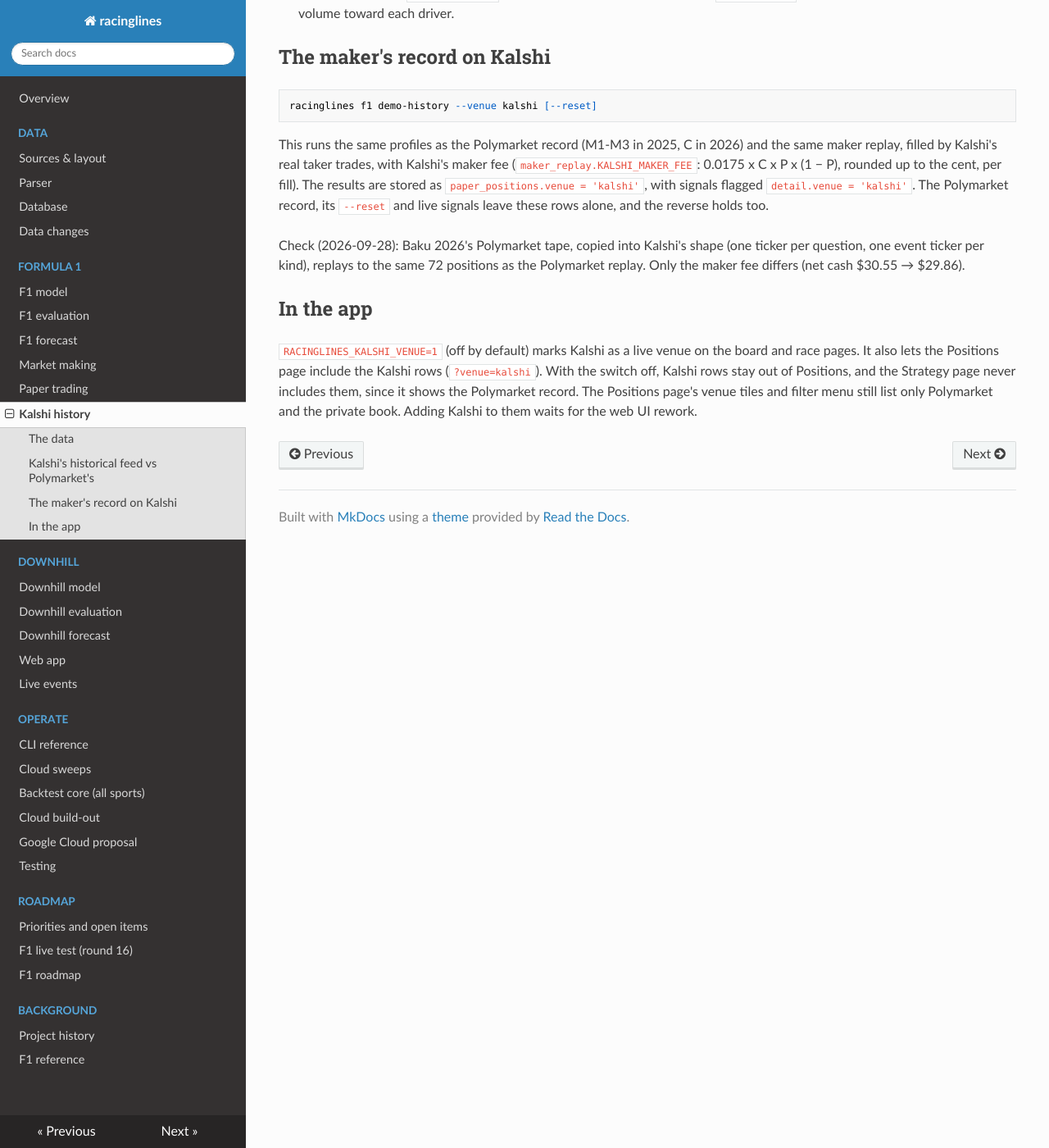
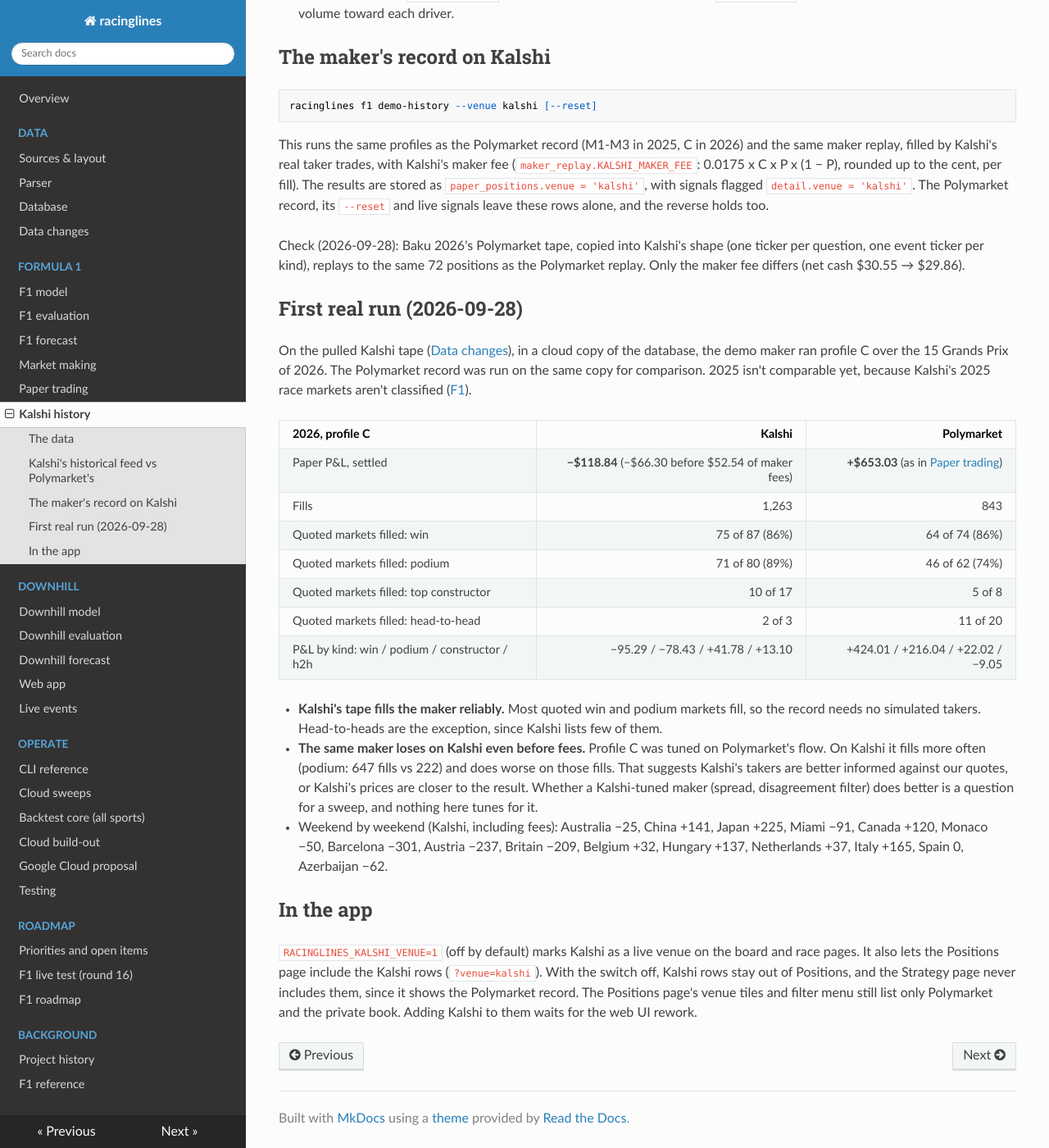
Before and after one commit to lalligagger/racinglines-public, an MkDocs documentation site: the page built from docs/kalshi-history.md, in a window 1280 px wide and 1400 px high, scrolled down 852 px. Shown: the whole window at 82% size. Built offline with MkDocs 1.6.1, drawn with Linux system fonts in a browser that asks for light colours; nearby versions of some CDN libraries.

Commit message:
Kalshi history: first real run of the demo maker on Kalshi's 2026 tape, beside Polymarket's
Profile C over the 15 Grands Prix of 2026: Kalshi -$118.84 (-$66.30 before $52.54 of maker fees),
Polymarket +$653.03 on the same copy (the known C record, so the Polymarket path is unchanged). Kalshi's
tape fills 86-89% of the quoted win and podium markets.

Co-Authored-By: Claude Opus 5.5 <noreply@anthropic.com>
Claude-Session: https://claude.ai/code/session_01Vj7f358jsfTa2NFkB5P9Vz

```diff
--- a/docs/kalshi-history.md
+++ b/docs/kalshi-history.md
@@ -49,6 +49,32 @@ Check (2026-09-28): Baku 2026's Polymarket tape, copied into Kalshi's shape (one
 ticker per kind), replays to the same 72 positions as the Polymarket replay. Only the maker fee differs
 (net cash $30.55 → $29.86).
 
+## First real run (2026-09-28)
+
+On the pulled Kalshi tape ([Data changes](data-changes.md)), in a cloud copy of the database, the demo maker ran
+profile C over the 15 Grands Prix of 2026. The Polymarket record was run on the same copy for comparison. 2025
+isn't comparable yet, because Kalshi's 2025 race markets aren't classified ([F1](f1.md#kalshi-alignment)).
+
+| 2026, profile C | Kalshi | Polymarket |
+|---|---:|---:|
+| Paper P&L, settled | **−$118.84** (−$66.30 before $52.54 of maker fees) | **+$653.03** (as in [Paper trading](paper-trading.md)) |
+| Fills | 1,263 | 843 |
+| Quoted markets filled: win | 75 of 87 (86%) | 64 of 74 (86%) |
+| Quoted markets filled: podium | 71 of 80 (89%) | 46 of 62 (74%) |
+| Quoted markets filled: top constructor | 10 of 17 | 5 of 8 |
+| Quoted markets filled: head-to-head | 2 of 3 | 11 of 20 |
+| P&L by kind: win / podium / constructor / h2h | −95.29 / −78.43 / +41.78 / +13.10 | +424.01 / +216.04 / +22.02 / −9.05 |
+
+- **Kalshi's tape fills the maker reliably.** Most quoted win and podium markets fill, so the record needs no
+  simulated takers. Head-to-heads are the exception, since Kalshi lists few of them.
+- **The same maker loses on Kalshi even before fees.** Profile C was tuned on Polymarket's flow. On Kalshi it
+  fills more often (podium: 647 fills vs 222) and does worse on those fills. That suggests Kalshi's takers are
+  better informed against our quotes, or Kalshi's prices are closer to the result. Whether a Kalshi-tuned
+  maker (spread, disagreement filter) does better is a question for a sweep, and nothing here tunes for it.
+- Weekend by weekend (Kalshi, including fees): Australia −25, China +141, Japan +225, Miami −91, Canada +120,
+  Monaco −50, Barcelona −301, Austria −237, Britain −209, Belgium +32, Hungary +137, Netherlands +37,
+  Italy +165, Spain 0, Azerbaijan −62.
+
 ## In the app
 
 `RACINGLINES_KALSHI_VENUE=1` (off by default) marks Kalshi as a live venue on the board and race pages. It
```
